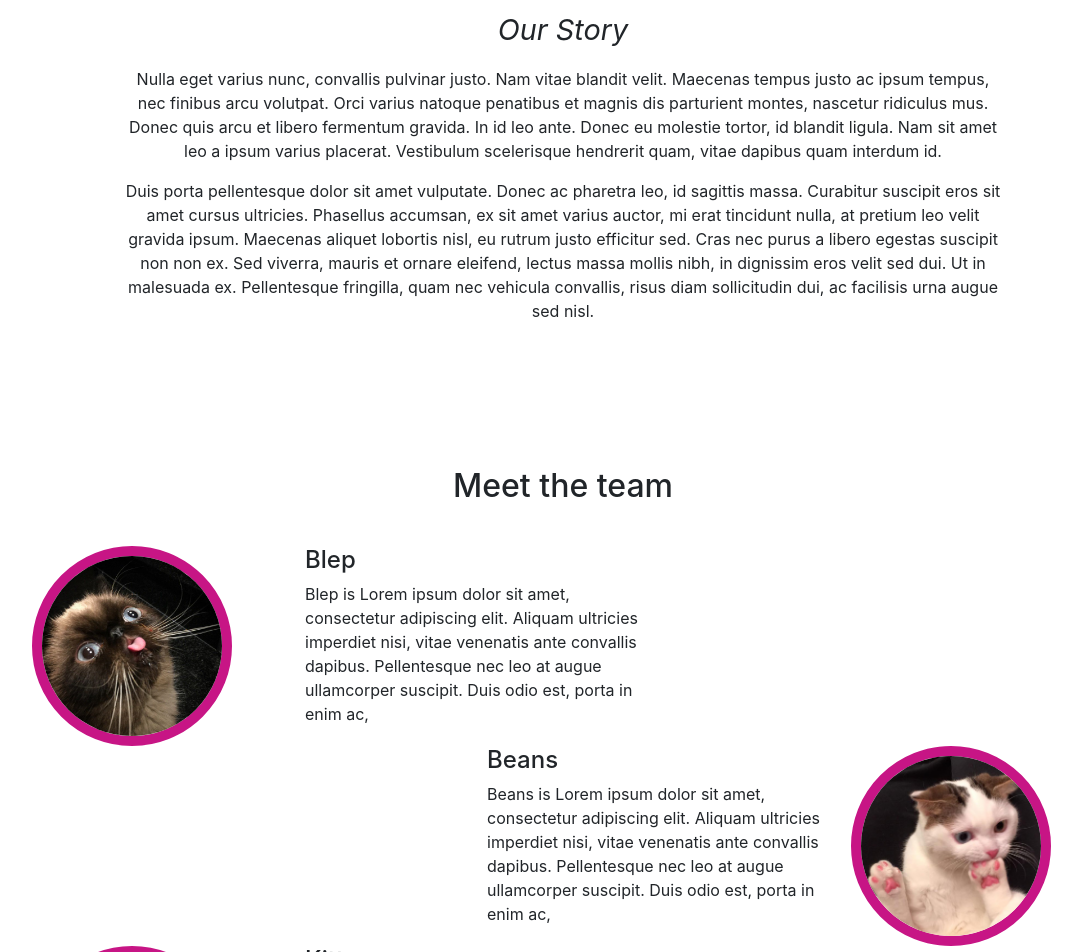
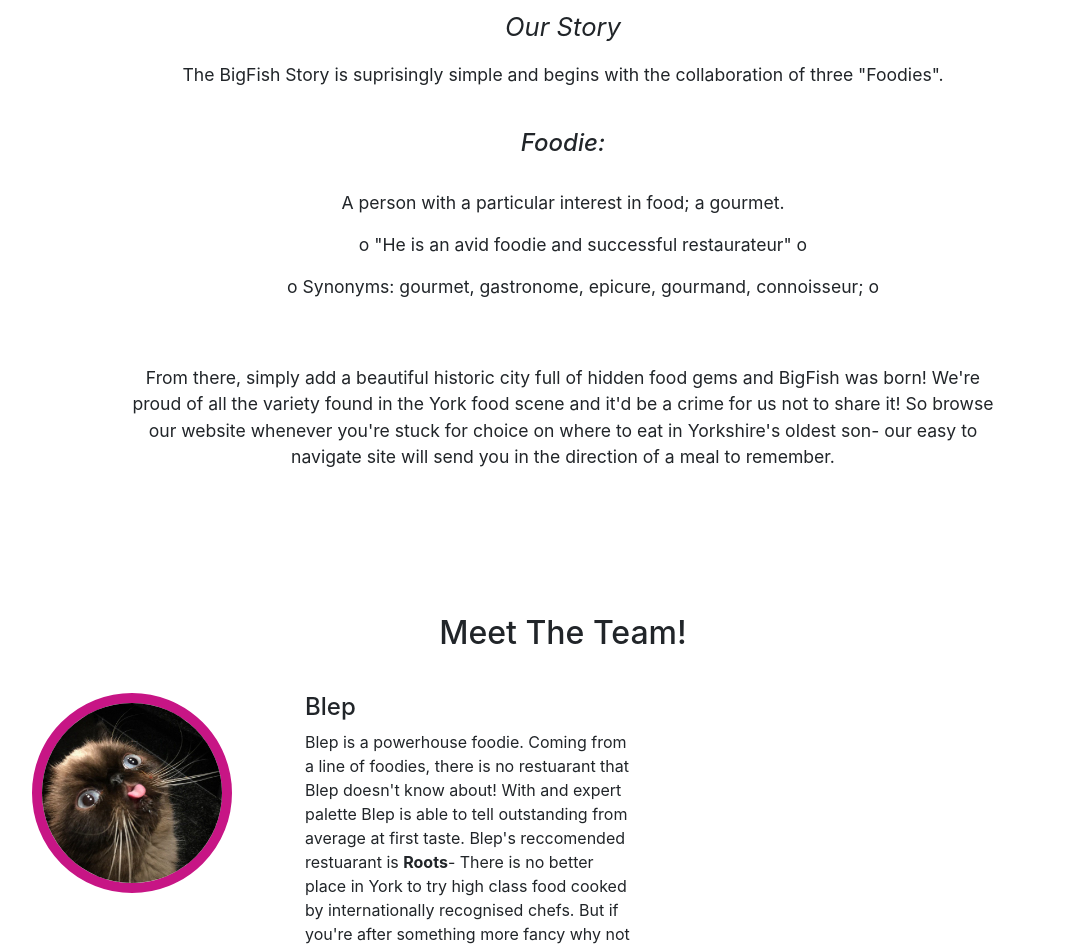
Before and after one commit to APuigD/Big-Fish, a plain HTML site: page about.html in a window 1280 px wide. Shown: the part 780-1732 px from the top of the page, without its empty margins (77-1159 px from the left). Drawn offline with nearby package versions, Linux system fonts and the light colour scheme; a web font is replaced by a local one.

Commit message:
About page text/loader

```diff
--- a/about.html
+++ b/about.html
@@ -93,10 +93,20 @@
           <div class="col-md-10">
             	<a> <img src="./images/Logo.jpg" alt="logo" width="50%"></a>
             <p class="top"><em> Our Story</em> </p>
-            <p>Nulla eget varius nunc, convallis pulvinar justo. Nam vitae blandit velit. Maecenas tempus justo ac ipsum tempus, nec finibus arcu volutpat. Orci varius natoque penatibus et magnis dis parturient montes, nascetur ridiculus mus. Donec quis arcu et libero fermentum gravida. In id leo ante. Donec eu molestie tortor, id blandit ligula. Nam sit amet leo a ipsum varius placerat. Vestibulum scelerisque hendrerit quam, vitae dapibus quam interdum id.
-            </p>
-            <p>Duis porta pellentesque dolor sit amet vulputate. Donec ac pharetra leo, id sagittis massa. Curabitur suscipit eros sit amet cursus ultricies. Phasellus accumsan, ex sit amet varius auctor, mi erat tincidunt nulla, at pretium leo velit gravida ipsum. Maecenas aliquet lobortis nisl, eu rutrum justo efficitur sed. Cras nec purus a libero egestas suscipit non non ex. Sed viverra, mauris et ornare eleifend, lectus massa mollis nibh, in dignissim eros velit sed dui. Ut in malesuada ex. Pellentesque fringilla, quam nec vehicula convallis, risus diam sollicitudin dui, ac facilisis urna augue sed nisl.</p>
-
+            <p class="text">The BigFish Story is suprisingly simple and begins with the collaboration of three "Foodies". </p>
+         <br>
+							<h4><em>Foodie:</em></h4>
+							 <br>
+                 <p class="text">A person with a particular interest in food; a gourmet.
+             <ul class="text">
+							 <li> o	"He is an avid foodie and successful restaurateur" o </li>
+							</ul>
+							<ul class="text">
+               <li> o	 Synonyms:	gourmet, gastronome, epicure, gourmand, connoisseur; o </li>
+						 </ul>
+						  <br>
+							 <br>
+            <p class="text">From there, simply add a beautiful historic city full of hidden food gems and BigFish was born! We're proud of all the variety found in the York food scene and it'd be a crime for us not to share it! So browse our website whenever you're stuck for choice on where to eat in Yorkshire's oldest son- our easy to navigate site will send you in the direction of a meal to remember.</p>
           </div>
           <div class="col-md-1">
 
@@ -108,7 +118,7 @@
 
 			<div class="aboutbit">
 
-        <h2>Meet the team</h2>
+        <h2>Meet The Team!</h2>
         <div class="row">
           <div class="col-md-3">
             <img class="photoframe" src="./images/blep.jpg" alt="Blep">
@@ -118,8 +128,8 @@
           <div class="col-md-4">
             <h4>Blep</h4>
 
-            <p>Blep is Lorem ipsum dolor sit amet, consectetur adipiscing elit. Aliquam ultricies imperdiet nisi, vitae venenatis ante convallis dapibus. Pellentesque nec leo at augue ullamcorper suscipit. Duis odio est, porta in enim ac,</p>
-          </div>
+            <p>Blep is a powerhouse foodie. Coming from a line of foodies, there is no restuarant that Blep doesn't know about! With and expert palette Blep is able to tell outstanding from average at first taste. Blep's reccomended restuarant is <strong>Roots</strong>- There is no better place in York to try high class food cooked by internationally recognised chefs. But if you're after something more fancy why not try <strong>Meltons?</strong></p>
+						</div>
           <div class="col-md-5">
             </div>
         </div>
@@ -130,8 +140,8 @@
           <div class="col-md-4">
             <h4>Beans</h4>
 
-            <p>Beans is Lorem ipsum dolor sit amet, consectetur adipiscing elit. Aliquam ultricies imperdiet nisi, vitae venenatis ante convallis dapibus. Pellentesque nec leo at augue ullamcorper suscipit. Duis odio est, porta in enim ac,</p>
-          </div>
+            <p>Beans is a lower of all food's internation- from French to Thai to Indian to box-standard Fish and Chips! But where to get all this in York? Beans reccomends starting at the <strong> Shambles Market</strong> you never know what you'll stumble across there!</p>
+						</div>
           <div class="col-md-2">
             <img class="photoframe" src="./images/beans.png" alt="Blep">
 
@@ -151,8 +161,8 @@
           <div class="col-md-4">
             <h4>Kitty</h4>
             <br>
-            <p>Kitty is Lorem ipsum dolor sit amet, consectetur adipiscing elit. Aliquam ultricies imperdiet nisi, vitae venenatis ante convallis dapibus. Pellentesque nec leo at augue ullamcorper suscipit. Duis odio est, porta in enim ac,</p>
-          </div>
+            <p>Kitty is a simple Foodie and a lover of the good ol' Sunday Roast- That's why kitty recommends the <strong>Star Inn the city.</strong> Apart from their punny name, they offer a perfect Sunday Roast every Sunday! So why not go down with the family this weekend?</p>
+						  </div>
           <div class="col-md-5">
             </div>
 
@@ -168,6 +178,7 @@
 	<form id="contact-form" method="post" action="contact.php" role="form">
 
 			<h2>Contact</h2>
+			<p class="top"> Get in touch- We'd love to hear from you! </p>
 				<div class="messages"></div>
 
 				<div class="controls">
--- a/css/loading-page.css
+++ b/css/loading-page.css
@@ -84,11 +84,25 @@ code was taken from- head to there for explanations of what each one means */
     top: 0;
     width: 51%;
     height: 100%;
-    background-color: #222222;
-    background-image: -webkit-linear-gradient(top,#222222, #999999 ); /* Chrome 10-25, iOS 5+, Safari 5.1+ */
-    background-image:         linear-gradient(to bottom,#222222, #999999); /* Chrome 26, Firefox 16+, IE 10+, Opera */
+    /* background-color: teal;
+    background-image: -webkit-linear-gradient(top, azure, teal ); /* Chrome 10-25, iOS 5+, Safari 5.1+ */
+  /*  background-image:         linear-gradient(to bottom,azure, teal); /* Chrome 26, Firefox 16+, IE 10+, Opera */
 
     z-index: 1000;
+}
+#loader-wrapper{
+     background-color: #fff;
+     -webkit-animation: random 5s infinite;
+     animation: random 5s infinite;
+}
+
+@keyframes  random {
+    20% { background-color: salmon; }
+    35% { background-color: chocolate; }
+  /*  45% { background-color: springgreen; } */
+    50% { background-color: teal; }
+    65% { background-color: black; }
+}
 }
 
   #loader-wrapper .loader-section.section-left {
--- a/css/stylesheet.css
+++ b/css/stylesheet.css
@@ -66,8 +66,11 @@ p.lead{
 }
 p.top{
   font-style: oblique;
-  font-size: 1.8em;
-
+  font-size: 1.6em;
+  text-align: center;
+}
+.text{
+  font-size: 1.1em;
 }
 
 h3.display-4{
--- a/js/loading-page.js
+++ b/js/loading-page.js
@@ -5,3 +5,4 @@ $(document).ready(function() {
     }, 3000);
 
 });
+var randomColor = Math.floor(Math.random()*16777215).toString(16);
```
Also changed, not shown: index.html (+2 -2 lines).
